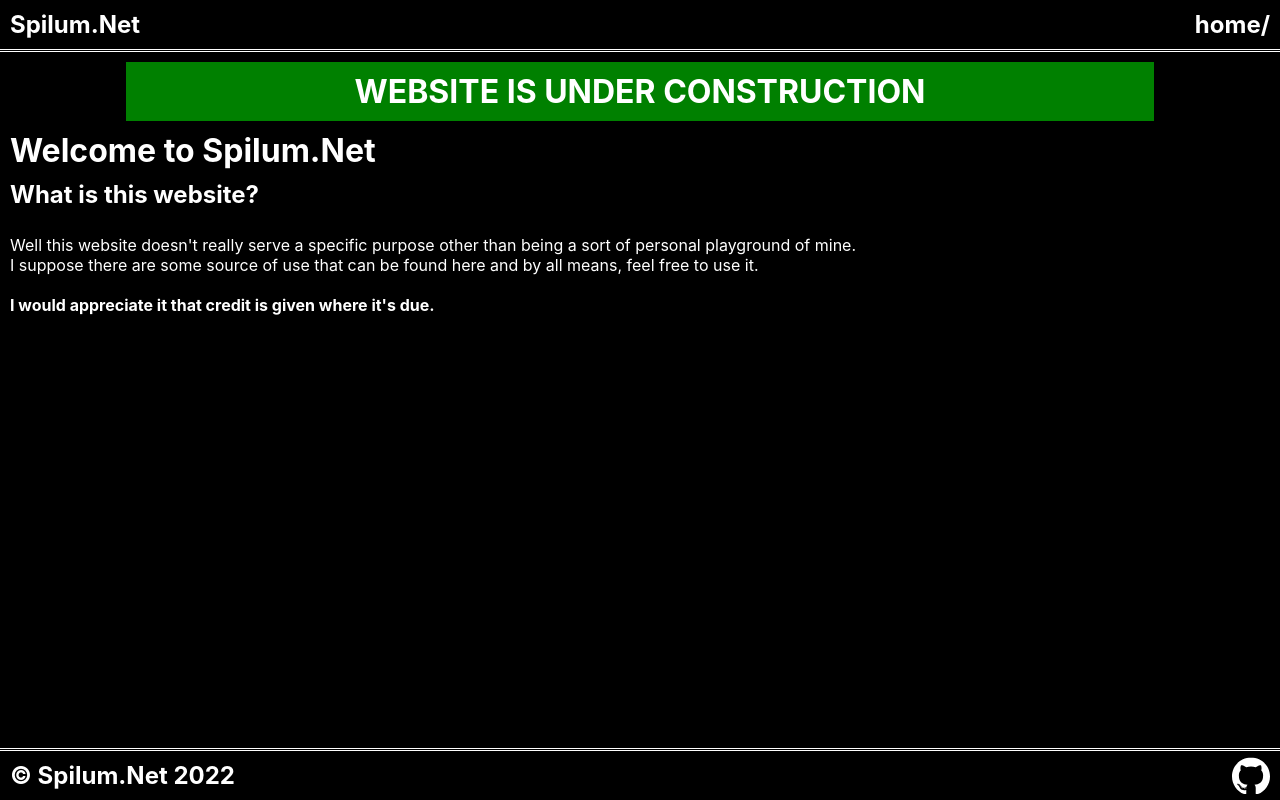
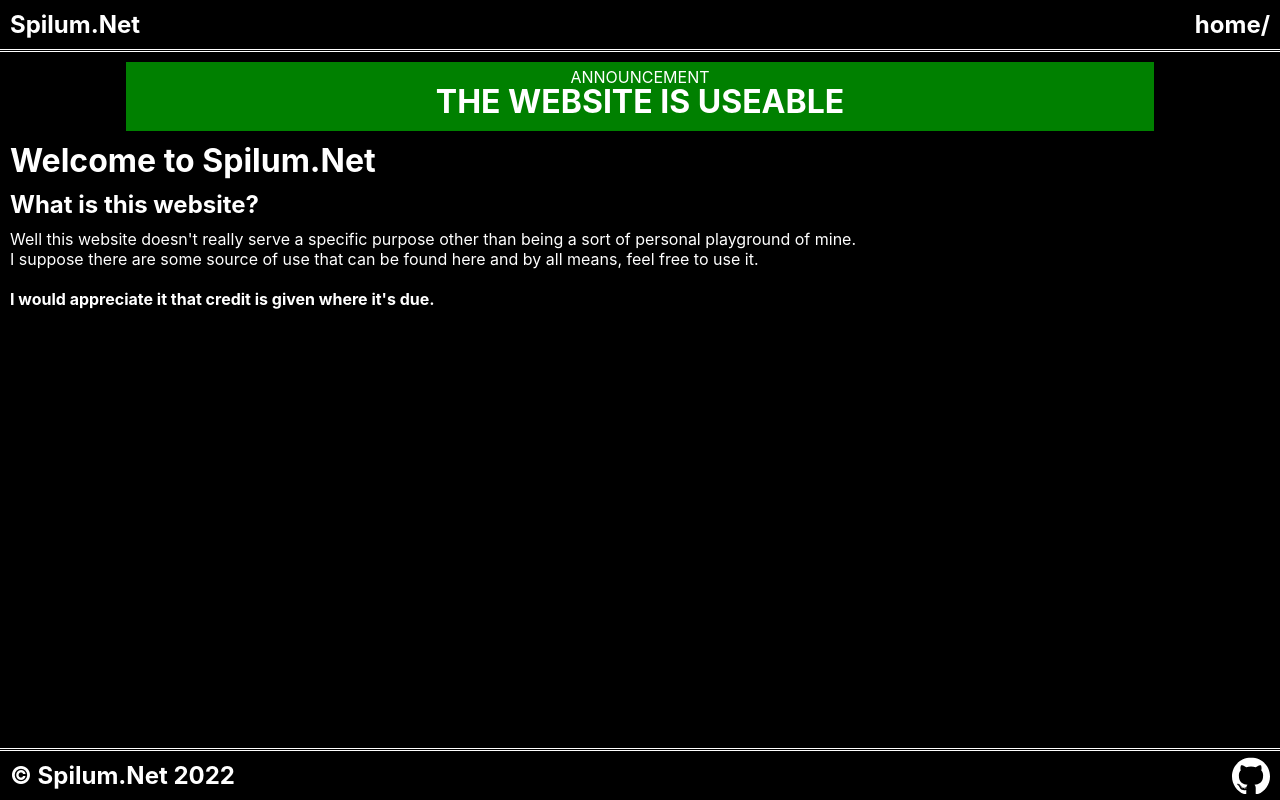
Before and after one commit to tristanpn02/SpilumNet, a React (Create React App) app in the folder client/: page /home in a window 1280 px wide. Built offline with nearby package versions, Linux system fonts and the light colour scheme; the HTML template or start-up script is replaced by a standard one.

Commit message:
Styling addition + announcement title

```diff
--- a/client/src/App.css
+++ b/client/src/App.css
@@ -43,6 +43,10 @@ h2 {
   transition: background-color 0.1s linear;
 }
 
+h1, p {
+  margin-block: 0;
+}
+
 a {
   color: unset;
   text-decoration: unset;
--- a/client/src/components/Announce/index.js
+++ b/client/src/components/Announce/index.js
@@ -4,6 +4,7 @@ import './styles.css';
 const Announce = (props) => {
     return (
         <div className='announce'>
+            <p>ANNOUNCEMENT</p>
             <h1>{props.children}</h1>
         </div>
     );
--- a/client/src/components/Announce/styles.css
+++ b/client/src/components/Announce/styles.css
@@ -6,6 +6,6 @@
     margin: 10px auto;
 }
 
-h1 {
-    margin-block: 0;
+.announce p {
+    margin: -5px;
 }
--- a/client/src/pages/index.js
+++ b/client/src/pages/index.js
@@ -4,7 +4,7 @@ import Announce from '../components/Announce';
 const Home = () => {
   return (
     <div>
-        <Announce>WEBSITE IS UNDER CONSTRUCTION</Announce>
+        <Announce>THE WEBSITE IS USEABLE</Announce>
         <h1>Welcome to Spilum.Net</h1>
         <h2>What is this website?</h2>
         <p>
```
